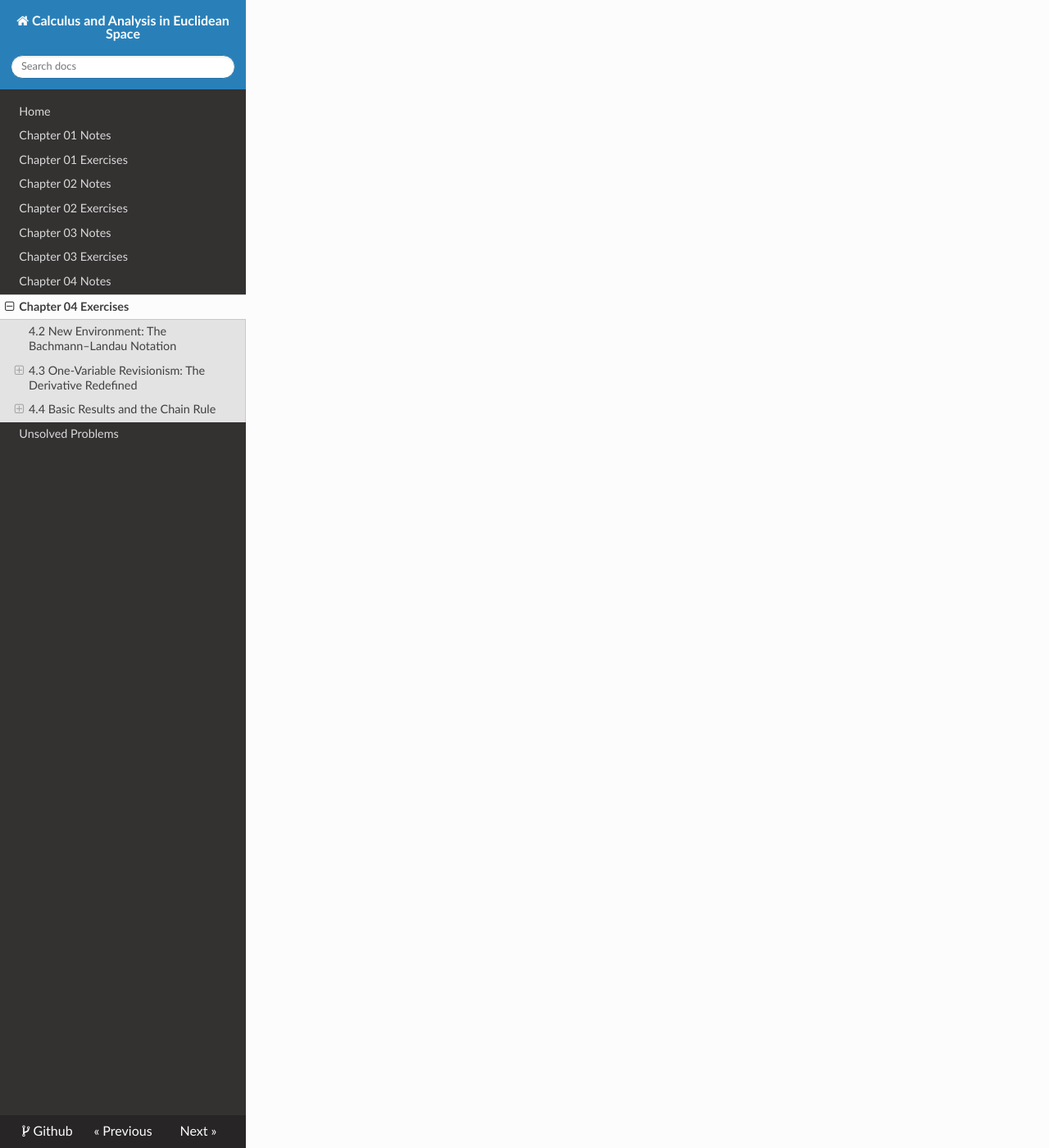
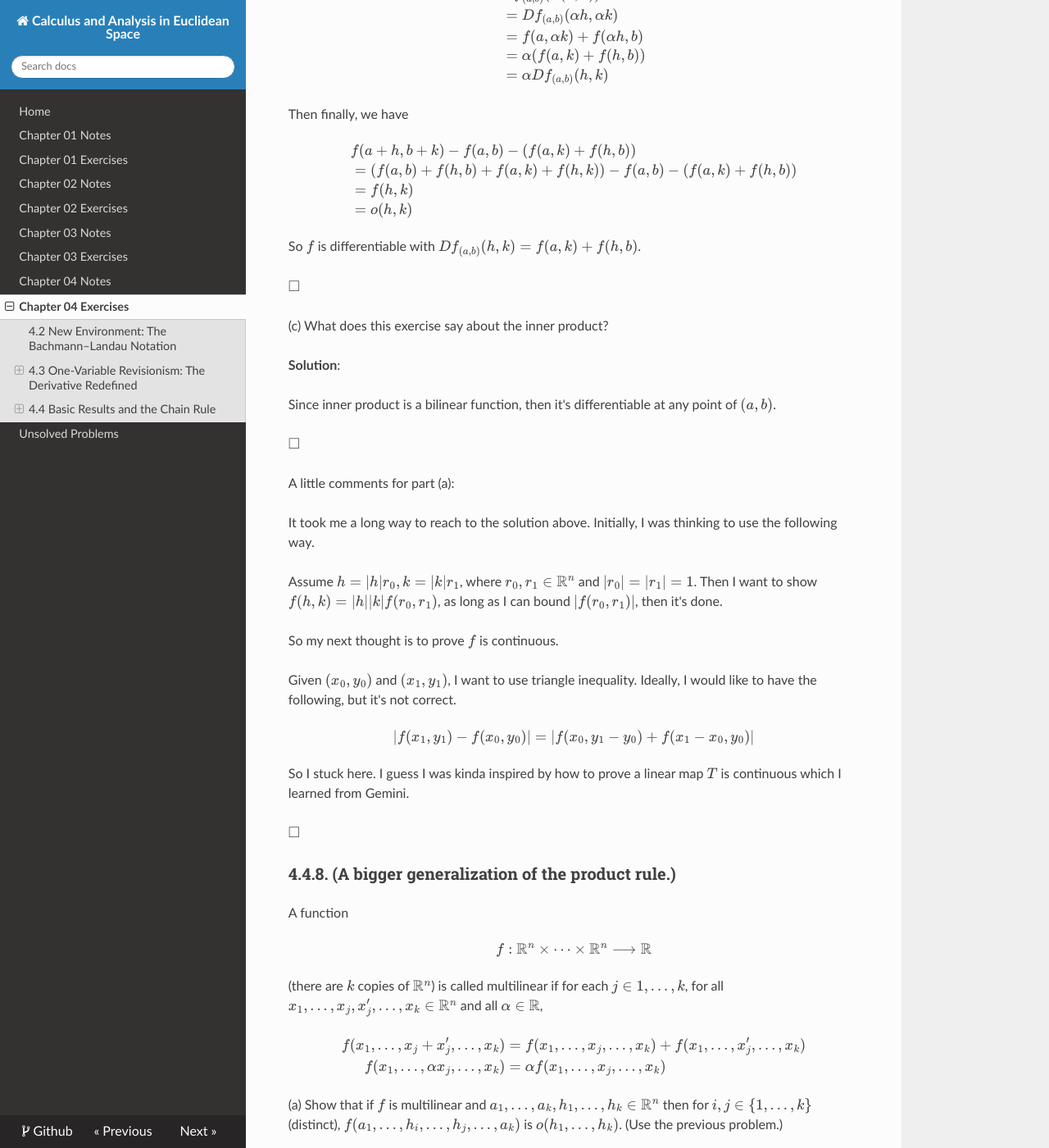
Before and after one commit to eroicaleo/shurman-calculus-euclidean-space, an MkDocs documentation site: the page built from docs/ch04ex.md, in a window 1280 px wide and 1400 px high, scrolled down 8046 px. Shown: the whole window at 82% size. Built offline with MkDocs 1.6.1, drawn with Linux system fonts in a browser that asks for light colours; nearby versions of some CDN libraries; formulas are drawn with MathJax 3; some of the changed text lies outside the part shown.

Commit message:
Updates ch04ex

```diff
--- a/docs/ch04ex.md
+++ b/docs/ch04ex.md
@@ -321,7 +321,7 @@ f(x,y,z) &= XYZ \\
 Df_{(a,b,c)} &=
 D(XYZ)_{(a,b,c)} \\
 &= X(a,b,c)D(YZ)_{(a,b,c)} + (YZ)(a,b,c) DX_{(a,b,c)} \\
-&= a (Y(a,b,c) DZ_{(a,b,c)} + Z(a,b,c) DY_{(a,b,c)}) + bcX(a,b,c) \\
+&= a (Y(a,b,c) DZ_{(a,b,c)} + Z(a,b,c) DY_{(a,b,c)}) + bcX \\
 &= abZ + acY + bcX \\
 \end{align*}
 $$
@@ -367,3 +367,228 @@ $$
 $$
 
 $\square$
+
+### 4.4.7
+
+(A generalization of the product rule.) Recall that a function
+
+$$
+f : \mathbb{R}^n \times \mathbb{R}^n \longrightarrow \mathbb{R}
+$$
+
+is called bilinear if for all $x,x',y,y' ∈ \mathbb{R}^n$ and all
+$\alpha \in \mathbb{R}$,
+
+$$
+\begin{align*}
+f(x+x',y) &= f(x,y)+f(x',y), \\
+f(x,y +y') &= f(x,y)+f(x,y'), \\
+f(αx,y) &= αf(x,y) = f(x,αy). \\
+\end{align*}
+$$
+
+(a) Show that if $f$ is bilinear then $f(h,k)$ is $o(h,k)$.
+
+**Proof**:
+
+Let
+
+$$
+\begin{align*}
+h &= h_1 e_1 + \cdots + h_n e_n \\
+k &= k_1 e_1 + \cdots + k_n e_n \\
+\end{align*}
+$$
+
+Then
+
+$$
+\begin{align*}
+f(h,k) &= \sum_{i = 1}^{n} \sum_{j = 1}^{n} h_i k_j f(e_i, e_j)
+\end{align*}
+$$
+
+We can find a $M$ such that $|f(e_i, e_j)| \leq M$ for all $i, j$.
+We also know $|h_i| \leq |h| \leq |(h,k)|, |k_j| \leq |k| \leq |(h,k)|$ for all $i, j$.
+
+So we have
+
+$$
+\begin{align*}
+|f(h,k)| &=
+\left|
+\sum_{i = 1}^{n} \sum_{j = 1}^{n} h_i k_j f(e_i, e_j)
+\right| \\
+& \leq
+\sum_{i = 1}^{n} \sum_{j = 1}^{n} |h_i k_j f(e_i, e_j)| \\
+& \leq
+|h||k| n^2 M \\
+& \leq n^2 M |(h,k)|^2 \\
+&= o(h, k)
+\end{align*}
+$$
+
+$\square$
+
+(b) Show that if $f$ is bilinear then $f$ is diﬀerentiable with
+$Df_{(a,b)}(h,k) = f(a,k)+f(h,b)$.
+
+**Proof**:
+
+First of all, we need to show $Df_{(a,b)}(h,k)$ is a linear function
+of $(h,k)$.
+
+Given $(h_1,k_1)$ and $(h_2,k_2)$
+
+$$
+\begin{align*}
+& Df_{(a,b)}((h_1,k_1) + (h_2,k_2)) \\
+&= Df_{(a,b)}(h_1+h_2,k_1+k_2) \\
+&= f(a, k_1+k_2) + f(h_1+h_2, b) \\
+&= (f(a,k_1)+f(h_1,b)) + (f(a,k_2)+f(h_2,b)) \\
+&= Df_{(a,b)}(h_1,k_1) + Df_{(a,b)}(h_2,k_2) \\
+\end{align*}
+$$
+
+Similarly given $\alpha \in \mathbb{R}$,
+
+$$
+\begin{align*}
+& Df_{(a,b)}(\alpha(h,k)) \\
+&= Df_{(a,b)}(\alpha h, \alpha k) \\
+&= f(a, \alpha k) + f(\alpha h, b) \\
+&= \alpha (f(a,k)+f(h,b)) \\
+&= \alpha Df_{(a,b)}(h,k)
+\end{align*}
+$$
+
+Then finally, we have
+
+$$
+\begin{align*}
+&f(a+h, b+k) - f(a, b) - (f(a,k)+f(h,b)) \\
+&=(f(a,b) + f(h, b) + f(a, k) + f(h, k)) - f(a, b) - (f(a,k)+f(h,b)) \\
+&= f(h,k) \\
+&= o(h, k)
+\end{align*}
+$$
+
+So $f$ is diﬀerentiable with $Df_{(a,b)}(h,k) = f(a,k)+f(h,b)$.
+
+$\square$
+
+(c) What does this exercise say about the inner product?
+
+**Solution**:
+
+Since inner product is a bilinear function, then it's diﬀerentiable
+at any point of $(a,b)$.
+
+$\square$
+
+A little comments for part (a):
+
+It took me a long way to reach to the solution above. Initially,
+I was thinking to use the following way.
+
+Assume $h = |h| r_0, k = |k| r_1$, where $r_0, r_1 \in \mathbb{R}^n$ and
+$|r_0| = |r_1| = 1$. Then I want to show $f(h,k) = |h||k|f(r_0, r_1)$,
+as long as I can bound $|f(r_0, r_1)|$, then it's done.
+
+So my next thought is to prove $f$ is continuous.
+
+Given $(x_0, y_0)$ and $(x_1, y_1)$, I want to use triangle inequality.
+Ideally, I would like to have the following, but it's not correct.
+
+$$
+\begin{align*}
+\left|
+f(x_1, y_1) - f(x_0, y_0)
+\right|
+&=
+\left|
+f(x_0, y_1 - y_0) +
+f(x_1 - x_0, y_0)
+\right| \\
+\end{align*}
+$$
+
+So I stuck here. I guess I was kinda inspired by how to prove a linear
+map $T$ is continuous which I learned from Gemini.
+
+$\square$
+
+### 4.4.8. (A bigger generalization of the product rule.)
+
+A function
+
+$$
+f : \mathbb{R}^n \times \cdots \times \mathbb{R}^n \longrightarrow \mathbb{R}
+$$
+
+(there are $k$ copies of $\mathbb{R}^n$) is called multilinear if for each
+$j ∈ {1,...,k}$, for all $x_1,...,x_j,x_j',...,x_k ∈ \mathbb{R}^n$ and all
+$\alpha ∈ \mathbb{R}$,
+
+$$
+\begin{align*}
+f(x_1,...,x_j +x_j',...,x_k) &=
+f(x_1,...,x_j,...,x_k)+f(x_1,...,x_j',...,x_k) \\
+f(x_1,...,αx_j,...,x_k) &= αf(x_1,...,x_j,...,x_k)
+\end{align*}
+$$
+
+(a) Show that if $f$ is multilinear and
+$a_1,...,a_k,h_1,...,h_k ∈ \mathbb{R}^n$ then
+for $i,j ∈ \{1,...,k\}$ (distinct),
+$f(a_1,...,h_i,...,h_j,...,a_k)$ is $o(h_1,...,h_k)$.
+(Use the previous problem.)
+
+**Proof**:
+
+Let $g(h_i, h_j) = f(a_1,...,h_i,...,h_j,...,a_k)$ then
+$g(h_i, h_j)$ is a bilinear function.
+
+Since $g(h_i, h_j)$ is $o(h_i, h_j)$ from the exercise 4.4.7
+and since $|(h_i, h_j)| \leq |(h_1,...,h_k)|$, then we can conclude
+$g(h_i, h_j)$ is $o(h_1,...,h_k)$.
+
+$\square$
+
+(b) Show that if $f$ is multilinear then $f$ is diﬀerentiable with
+
+$$
+Df_{(a_1 ,...,a_k)}(h_1,...,h_k) =
+\sum_{j = 1}^{k}
+f(a_1,...,a_{j−1},h_j,a_{j+1},...,a_k).
+$$
+
+**Proof**:
+
+The linearity of $Df_{(a_1 ,...,a_k)}$ is similarly to exercise 4.4.7 (b).
+So we skip here.
+
+Note that
+
+$$
+\begin{align*}
+& f(a_1+h_1, \cdots, a_k+h_k) \\
+&= f(a_1, \cdots, a_k) \\
+&+
+\sum_{j = 1}^{k} f(a_1,...,a_{j−1},h_j,a_{j+1},...,a_k) \\
+&+ \text{ items with at least 2 } h_i, h_j
+\end{align*}
+$$
+
+From part (a), items with at least 2 $h_i, h_j$ are
+$o(h_1,...,h_k)$, so
+
+$$
+\begin{align*}
+&f(a_1+h_1, \cdots, a_k+h_k) - f(a_1, \cdots, a_k) - Df_{(a_1 ,...,a_k)}(h_1,...,h_k) \\
+&= \text{ items with at least 2 } h_i, h_j \\
+&= o(h_1,...,h_k)
+\end{align*}
+$$
+
+$\square$
```
